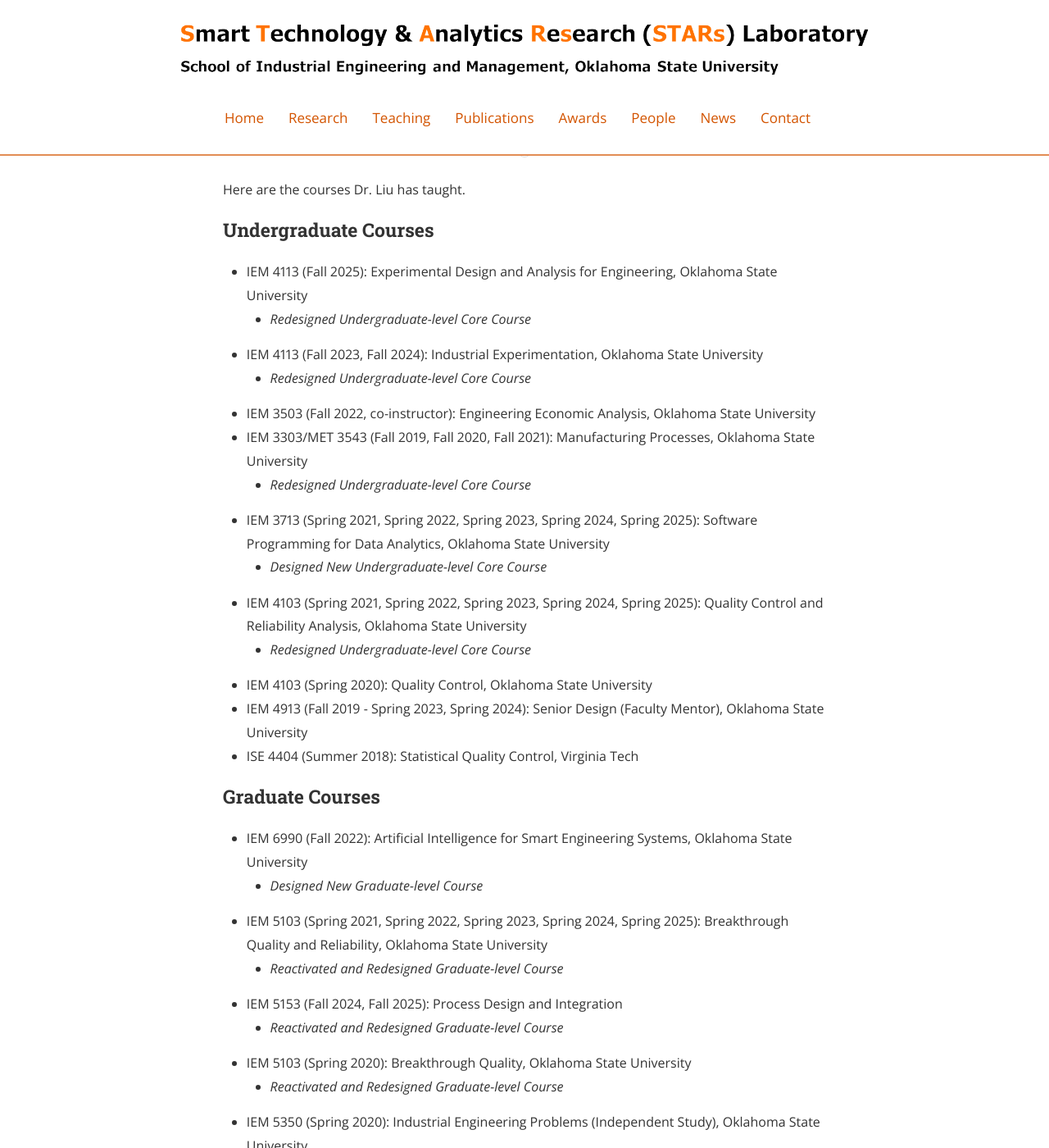
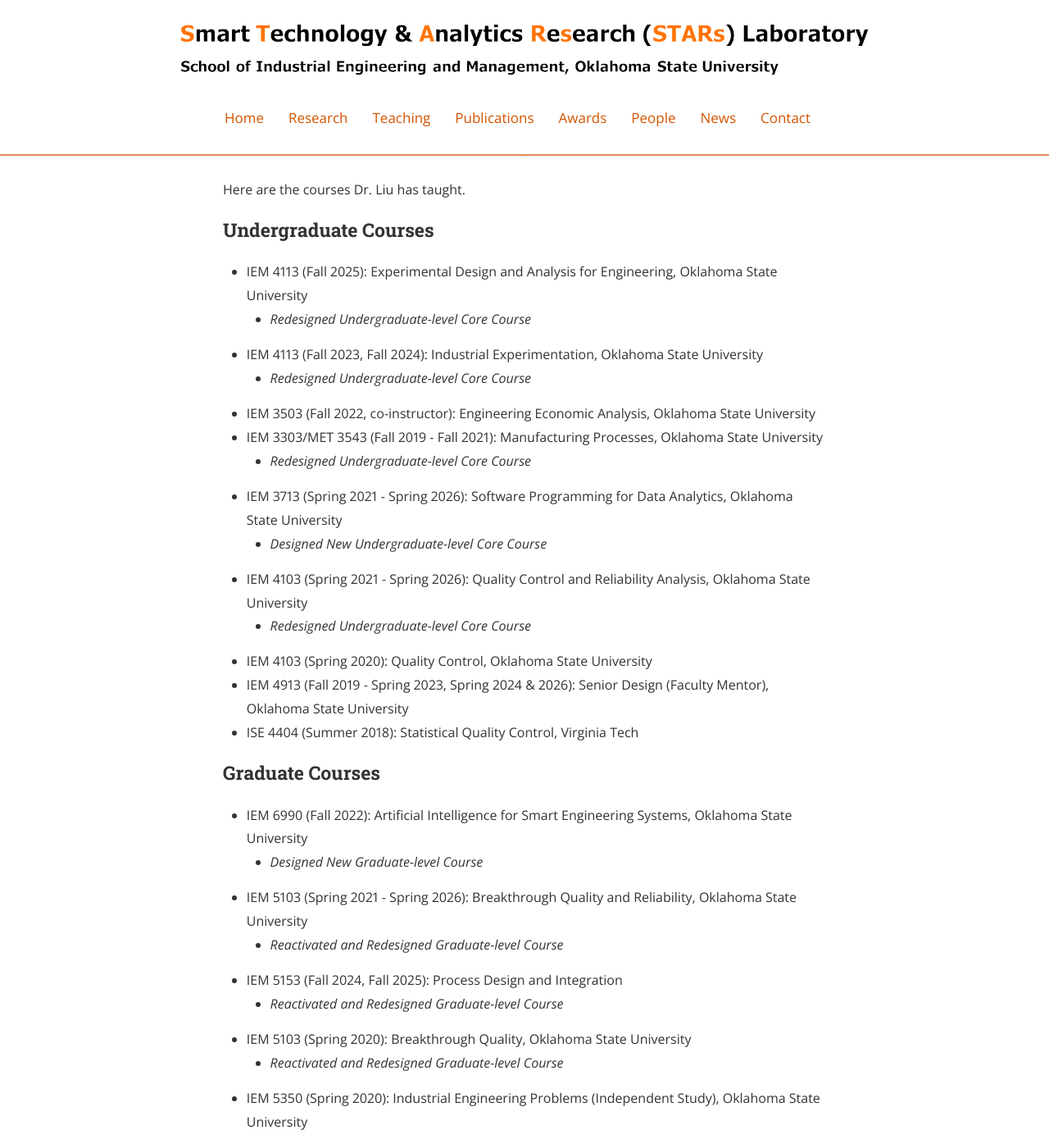
Before and after one commit to stars-laboratory/stars-laboratory.github.io, a Jekyll site: the page built from CTeaching.md, in a window 1280 px wide and 1400 px high. Shown: the whole window at 82% size. Built offline with Jekyll 4.4.1, drawn with Linux system fonts in a browser that asks for light colours; nearby versions of some CDN libraries.

Commit message:
Update CTeaching.md
Information Update

```diff
--- a/CTeaching.md
+++ b/CTeaching.md
@@ -14,14 +14,14 @@
 * IEM 4113 (Fall 2023, Fall 2024): Industrial Experimentation, Oklahoma State University
     * *Redesigned Undergraduate-level Core Course*
 * IEM 3503 (Fall 2022, co-instructor): Engineering Economic Analysis, Oklahoma State University
-* IEM 3303/MET 3543 (Fall 2019, Fall 2020, Fall 2021): Manufacturing Processes, Oklahoma State University
+* IEM 3303/MET 3543 (Fall 2019 - Fall 2021): Manufacturing Processes, Oklahoma State University
     * *Redesigned Undergraduate-level Core Course*
-* IEM 3713 (Spring 2021, Spring 2022, Spring 2023, Spring 2024, Spring 2025): Software Programming for Data Analytics, Oklahoma State University
+* IEM 3713 (Spring 2021 - Spring 2026): Software Programming for Data Analytics, Oklahoma State University
     * *Designed New Undergraduate-level Core Course*
-* IEM 4103 (Spring 2021, Spring 2022, Spring 2023, Spring 2024, Spring 2025):  Quality Control and Reliability Analysis, Oklahoma State University
+* IEM 4103 (Spring 2021 - Spring 2026):  Quality Control and Reliability Analysis, Oklahoma State University
     * *Redesigned Undergraduate-level Core Course*
 * IEM 4103 (Spring 2020): Quality Control, Oklahoma State University
-* IEM 4913 (Fall 2019 - Spring 2023, Spring 2024): Senior Design (Faculty Mentor), Oklahoma State University
+* IEM 4913 (Fall 2019 - Spring 2023, Spring 2024 & 2026): Senior Design (Faculty Mentor), Oklahoma State University
 * ISE 4404 (Summer 2018): Statistical Quality Control, Virginia Tech
 
 
@@ -29,7 +29,7 @@
 
 * IEM 6990 (Fall 2022): Artificial Intelligence for Smart Engineering Systems, Oklahoma State University
     * *Designed New Graduate-level Course*
-* IEM 5103 (Spring 2021, Spring 2022, Spring 2023, Spring 2024, Spring 2025): Breakthrough Quality and Reliability, Oklahoma State University
+* IEM 5103 (Spring 2021 - Spring 2026): Breakthrough Quality and Reliability, Oklahoma State University
     * *Reactivated and Redesigned Graduate-level Course*
 * IEM 5153 (Fall 2024, Fall 2025): Process Design and Integration
     * *Reactivated and Redesigned Graduate-level Course*
```
